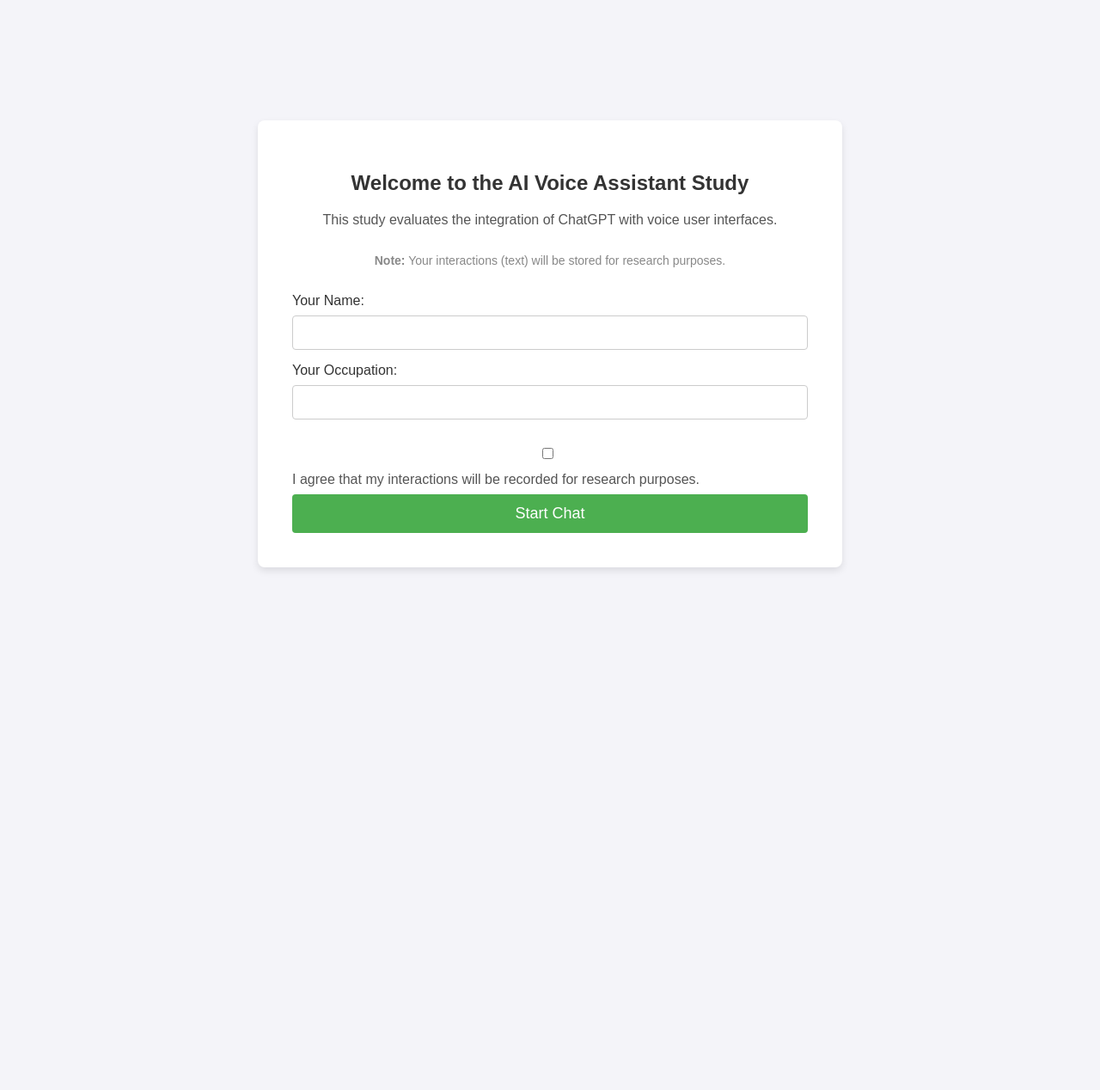
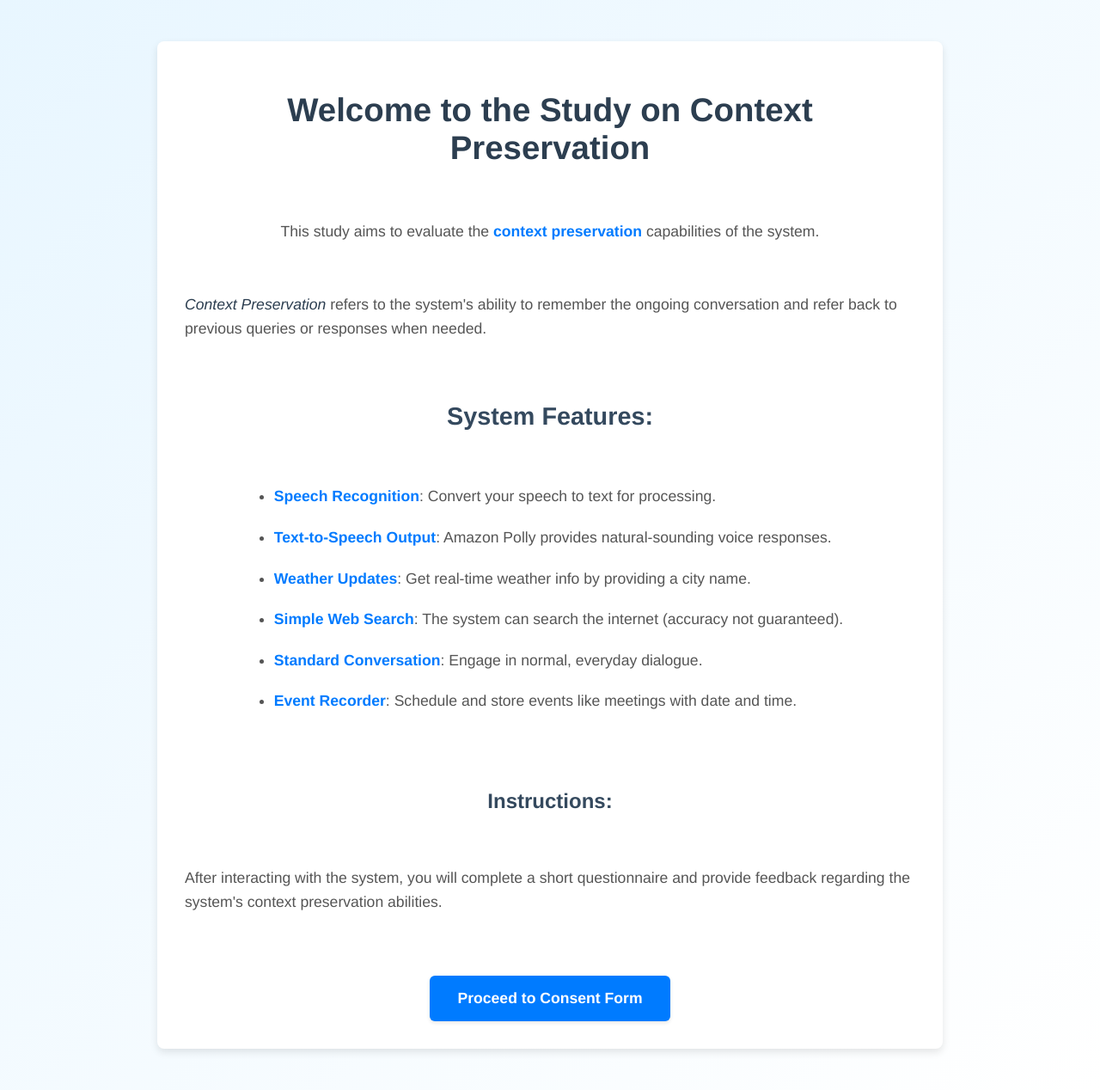
Before and after one commit to zainKhushall/vui-project, a Flask app: page / in a window 1280 px wide. Shown: the whole page at 86% size. Before the commit the page ends 664 px from the top, so only its background shows below. Run offline with Flask 3, Linux system fonts and the light colour scheme.

Commit message:
updated event scheduler, add inro page, and feedback page

```diff
--- a/app.py
+++ b/app.py
@@ -8,6 +8,7 @@ from weather_handler import Weather_Handler
 from google_search_handler import google_custom_search
 from schedule_handler import add_event, get_schedule, get_current_datetime ,remove_event
 import uuid
+import datetime
 import traceback
 
 load_dotenv('.env')
@@ -33,14 +34,14 @@ messages = [
     }
 ]
 
-functions = {
-    "googleCustomSearch": google_custom_search,
-    "weatherCheck": lambda city: Weather_Handler().get_weather(city,weather_api_key),
-    "addEvent": add_event,
-    "getSchedule": get_schedule,
-    "getCurrentDateTime": get_current_datetime,
-    "removeEvent": remove_event,
-}
+# functions = {
+#     "googleCustomSearch": google_custom_search,
+#     "weatherCheck": lambda city: Weather_Handler().get_weather(city,weather_api_key),
+#     "addEvent": add_event,
+#     "getSchedule": get_schedule,
+#     "getCurrentDateTime": get_current_datetime,
+#     "removeEvent": remove_event,
+# }
 
 
 app.config["SESSION_TYPE"] = "filesystem"
@@ -49,6 +50,11 @@ DATA_DIR = "user_data"  # Directory to store user files
 os.makedirs(DATA_DIR, exist_ok=True)  # Ensure directory exists
 
 @app.route('/')
+def introduction():
+    """ Show introduction and instructions page """
+    return render_template("intro.html")
+
+@app.route('/consent')
 def start():
     """ Show the user consent form. """
     return render_template("start.html")
@@ -64,7 +70,8 @@ def start_chat():
         return "Consent is required to proceed.", 400
 
     user_id = str(uuid.uuid4())[:8]  # Short unique ID
-    filename = f"{name}-{occupation}_{user_id}.txt"
+    date_time = datetime.datetime.now().strftime("%Y-%m-%d_%H-%M-%S")
+    filename = f"{name}-{occupation}_{user_id}_{date_time}.txt"
     filepath = os.path.join(DATA_DIR, filename)
 
     # Create file and save user details
@@ -77,6 +84,16 @@ def start_chat():
 @app.route('/chat', methods=['POST'])
 def chat():
     """ Process user message and store chat in a file instead of session """
+
+    functions = {
+    "addEvent": lambda name, date, time: add_event(filepath, name, date, time),
+    "getSchedule": lambda: get_schedule(filepath),
+    "removeEvent": lambda name, date, time: remove_event(filepath, name, date, time),
+    "getCurrentDateTime": get_current_datetime,
+    "googleCustomSearch": google_custom_search,
+    "weatherCheck": lambda city: Weather_Handler().get_weather(city,weather_api_key)
+}
+
     try:
     # Get filename from request
         filename = request.args.get("filename", "").strip()
@@ -172,5 +189,38 @@ def synthesize_speech():
 
     return send_file(audio_file, mimetype="audio/mpeg")
 
+@app.route('/questionnaire/<filename>', methods=['GET', 'POST'])
+def questionnaire(filename):
+    questions = [
+        "The assistants answers were smart.",
+        "It could remember my last question to respond appropriately.",
+        "It understood the meaning of what I said.",
+        "Its responses were logical.",
+        "After completing my instruction, its response was relevant.",
+        "It could remember my preferences.",
+        "I found it easy to continue a conversation with the assistant."
+    ]
+
+    if request.method == 'POST':
+        ratings = [request.form.get(f"q{i}", "") for i in range(1, 8)]
+        feedback = request.form.get("feedback", "")
+
+        response_filename = filename.replace('.txt', '_response.txt')
+        response_filepath = os.path.join(DATA_DIR, response_filename)
+
+        with open(response_filepath, "w") as f:
+            for i, rating in enumerate(ratings, start=1):
+                f.write(f"Q{i}: {rating}\n")
+            f.write("\nFeedback:\n")
+            f.write(feedback.strip())
+
+        return render_template('thank_you.html')
+
+    return render_template("questionnaire.html", filename=filename, questions=questions)
+
+@app.route('/thank-you')
+def thank_you():
+    return render_template('thank_you.html')
+
 if __name__ == '__main__':
     app.run(host='0.0.0.0', port=8000, debug=True)
--- a/schedule_handler.py
+++ b/schedule_handler.py
@@ -1,35 +1,45 @@
-from datetime import datetime
 import json
 import os
+from datetime import datetime
 
-EVENTS_FILE = "events.json"
+def get_schedule_file_path(conversation_filename):
+    """Derives the schedule file path from the conversation filename."""
+    base_path, _ = os.path.splitext(conversation_filename)
+    schedule_filename = f"{base_path}_schedule.json"
+    return schedule_filename
 
-def add_event(event_name, event_date, event_time):
-    # Load existing events if the file exists
-    if os.path.exists(EVENTS_FILE):
-        with open(EVENTS_FILE, "r") as file:
+def add_event(conversation_filename, event_name, event_date, event_time):
+    """Adds an event to the user's schedule file."""
+    schedule_file = get_schedule_file_path(conversation_filename)
+
+    # Load existing events
+    if os.path.exists(schedule_file):
+        with open(schedule_file, "r") as file:
             events = json.load(file)
     else:
         events = []
 
-    # Check if an event with the same date and time already exists
+    # Check for conflicts
     for event in events:
         if event["date"] == event_date and event["time"] == event_time:
             return f"An event is already scheduled on {event_date} at {event_time}. Please choose a different time."
 
-    # Add the new event if no conflicts found
+    # Add new event
     new_event = {"name": event_name, "date": event_date, "time": event_time}
     events.append(new_event)
 
-    # Save updated events list to file
-    with open(EVENTS_FILE, "w") as file:
+    # Save events
+    with open(schedule_file, "w") as file:
         json.dump(events, file, indent=4)
 
     return f"Event '{event_name}' scheduled on {event_date} at {event_time}."
 
-def get_schedule():
-    if os.path.exists(EVENTS_FILE):
-        with open(EVENTS_FILE, "r") as file:
+def get_schedule(conversation_filename):
+    """Returns the user's scheduled events as a formatted string."""
+    schedule_file = get_schedule_file_path(conversation_filename)
+
+    if os.path.exists(schedule_file):
+        with open(schedule_file, "r") as file:
             events = json.load(file)
             if events:
                 return "\n".join(
@@ -40,34 +50,33 @@ def get_schedule():
     else:
         return "No events scheduled."
 
-def remove_event(event_name, event_date, event_time):
-    # Load existing events if the file exists
-    if os.path.exists(EVENTS_FILE):
-        with open(EVENTS_FILE, "r") as file:
+def remove_event(conversation_filename, event_name, event_date, event_time):
+    """Removes an event from the user's schedule."""
+    schedule_file = get_schedule_file_path(conversation_filename)
+
+    if os.path.exists(schedule_file):
+        with open(schedule_file, "r") as file:
             events = json.load(file)
     else:
         return "No events found to remove."
 
-    # Check if the event exists
+    # Filter events
+    updated_events = []
     event_found = False
-    updated_events = []
     for event in events:
         if event["name"] == event_name and event["date"] == event_date and event["time"] == event_time:
-            event_found = True  # Mark that the event was found
+            event_found = True
         else:
-            updated_events.append(event)  # Keep other events
+            updated_events.append(event)
 
     if event_found:
-        # Save updated events list to file after removal
-        with open(EVENTS_FILE, "w") as file:
+        with open(schedule_file, "w") as file:
             json.dump(updated_events, file, indent=4)
         return f"Event '{event_name}' on {event_date} at {event_time} has been removed."
     else:
         return f"No event named '{event_name}' found on {event_date} at {event_time}."
 
-
 def get_current_datetime():
-    """Returns the current date and time as a formatted string."""
+    """Returns the current date and time."""
     now = datetime.now()
-    formatted_datetime = now.strftime("%Y-%m-%d %H:%M:%S")  # Format as YYYY-MM-DD HH:MM:SS
-    return formatted_datetime
+    return now.strftime("%Y-%m-%d %H:%M:%S")
--- /dev/null
+++ b/templates/intro.html
@@ -0,0 +1,142 @@
+<!DOCTYPE html>
+<html lang="en">
+<head>
+    <meta charset="UTF-8">
+    <meta name="viewport" content="width=device-width, initial-scale=1.0">
+    <title>Study Introduction</title>
+    <link rel="stylesheet" href="{{ url_for('static', filename='css/styles.css') }}">
+    <style>
+        /* General Styling */
+        body {
+            font-family: 'Helvetica Neue', Arial, sans-serif;
+            background-color: #f4f7fc;
+            margin: 0;
+            padding: 0;
+            color: #333;
+        }
+
+        .container {
+            width: 90%;
+            max-width: 850px;
+            margin: 3rem auto;
+            padding: 2rem;
+            background-color: #fff;
+            border-radius: 8px;
+            box-shadow: 0 4px 10px rgba(0, 0, 0, 0.1);
+        }
+
+        h1 {
+            font-size: 2.4rem;
+            text-align: center;
+            color: #2c3e50;
+            margin-bottom: 1.5rem;
+        }
+
+        p {
+            font-size: 1.1rem;
+            line-height: 1.6;
+            margin-bottom: 1.2rem;
+            color: #555;
+        }
+
+        strong {
+            color: #007bff;
+        }
+
+        em {
+            font-style: italic;
+            color: #2c3e50;
+        }
+
+        h2 {
+            font-size: 1.8rem;
+            margin-top: 2rem;
+            color: #34495e;
+        }
+
+        h3 {
+            font-size: 1.5rem;
+            margin-top: 2rem;
+            color: #34495e;
+        }
+
+        ul {
+            padding-left: 20px;
+            font-size: 1.1rem;
+            line-height: 1.8;
+            color: #555;
+        }
+
+        ul li {
+            margin-bottom: 1rem;
+        }
+
+        /* Button Styling */
+        .button {
+            display: inline-block;
+            padding: 1rem 2rem;
+            font-size: 1.1rem;
+            background-color: #007bff;
+            color: white;
+            text-align: center;
+            border-radius: 6px;
+            text-decoration: none;
+            transition: background-color 0.3s ease;
+        }
+
+        .button:hover {
+            background-color: #0056b3;
+        }
+
+        /* Mobile Responsiveness */
+        @media (max-width: 768px) {
+            .container {
+                padding: 1.5rem;
+            }
+
+            h1 {
+                font-size: 1.8rem;
+            }
+
+            h2 {
+                font-size: 1.5rem;
+            }
+
+            h3 {
+                font-size: 1.3rem;
+            }
+
+            .button {
+                padding: 0.8rem 1.5rem;
+                font-size: 1rem;
+            }
+        }
+    </style>
+</head>
+<body>
+    <div class="container">
+        <h1>Welcome to the Study on Context Preservation</h1>
+
+        <p>This study aims to evaluate the <strong>context preservation</strong> capabilities of the system.</p>
+
+        <p><em>Context Preservation</em> refers to the system's ability to remember the ongoing conversation and refer back to previous queries or responses when needed.</p>
+
+        <h2>System Features:</h2>
+        <ul>
+            <li><strong>Speech Recognition</strong>: Convert your speech to text for processing.</li>
+            <li><strong>Text-to-Speech Output</strong>: Amazon Polly provides natural-sounding voice responses.</li>
+            <li><strong>Weather Updates</strong>: Get real-time weather info by providing a city name.</li>
+            <li><strong>Simple Web Search</strong>: The system can search the internet (accuracy not guaranteed).</li>
+            <li><strong>Standard Conversation</strong>: Engage in normal, everyday dialogue.</li>
+            <li><strong>Event Recorder</strong>: Schedule and store events like meetings with date and time.</li>
+        </ul>
+
+        <h3>Instructions:</h3>
+        <p>After interacting with the system, you will complete a short questionnaire and provide feedback regarding the system's context preservation abilities.</p>
+
+        <div style="text-align: center; margin-top: 2rem;">
+            <a href="{{ url_for('start') }}" class="button">Proceed to Consent Form</a>
+        </div>
+    </div>
+</body>
+</html>
```
Also changed, not shown: chat_gpt_handler.py (+1 -15 lines), static/js/script.js (+9 -0 lines), templates/index.html (+171 -14 lines), templates/questionnaire.html (added, +166 -0 lines), templates/thank_you.html (added, +68 -0 lines).
